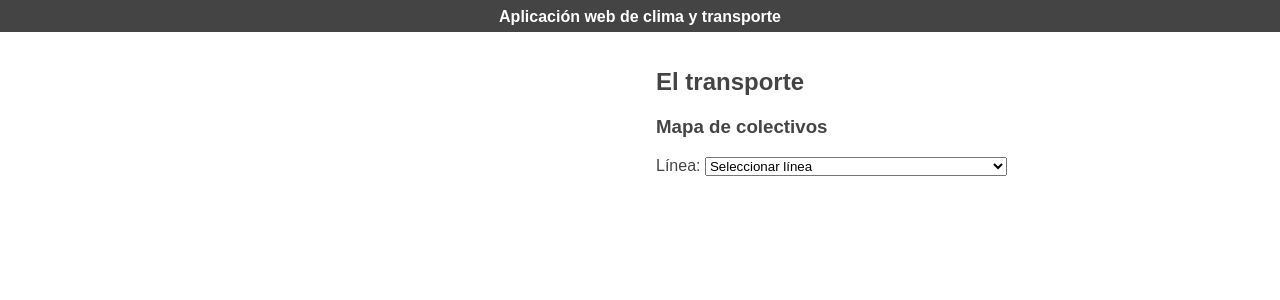
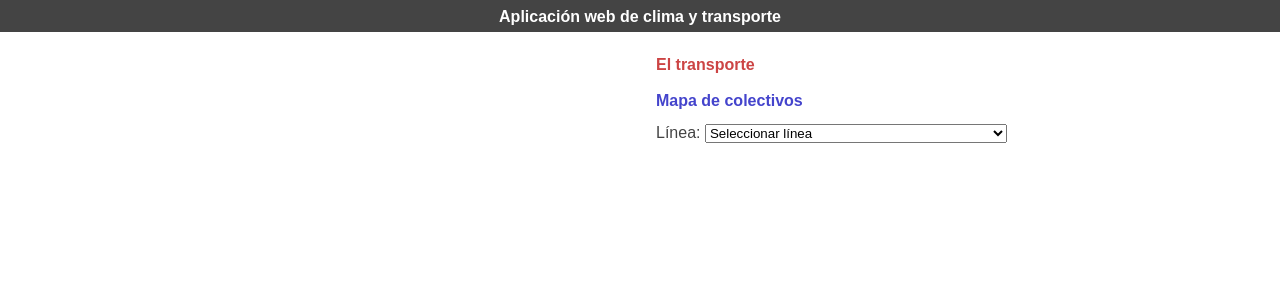
Before and after one commit to maumaco/practico-api, a React (Create React App) app: page / in a window 1280 px wide. Shown: the top 300 px of the page. Built offline with nearby package versions, Linux system fonts and the light colour scheme; the HTML template or start-up script is replaced by a standard one.

Commit message:
Se agrega el estilo básico del componente TransportDashboard

```diff
--- a/src/App.js
+++ b/src/App.js
@@ -29,7 +29,7 @@ export default function App() {
           */}
         </section>
 
-        <section>
+        <section id="transport-dashboard">
           <TransportDashboard
             title={TRANSPORT_DASHBOARD_HEADING}
           />
--- a/src/components/BusMap.js
+++ b/src/components/BusMap.js
@@ -21,16 +21,16 @@ export default function BusMap({ title }) {
   }
 
   return (
-    <article>
+    <article id="bus-map">
       <h3>{title}</h3>
 
-      <p>
-        <label htmlFor="bus-lines">Línea</label>
+      <p id="bus-lines">
+        <label htmlFor="bus-line">Línea</label>
 
         {': '}
 
         <select
-          id="bus-lines"
+          id="bus-line"
           value={busLine}
           onChange={handleChange}
         >
--- a/src/index.css
+++ b/src/index.css
@@ -300,3 +300,44 @@ section {
   text-align: right;
   width: 40%;
 }
+
+
+/* Transport dashboard */
+
+#transport-dashboard h2 {
+  box-sizing: border-box;
+  color: #c44;
+  font-size: 1em;
+  height: 2em;
+  margin: 0;
+  padding: 0.5em 0;
+}
+
+
+/* Bus map */
+
+#bus-map {
+  height: calc(100% - 2em);
+}
+
+
+/* Bus map heading */
+
+#bus-map h3 {
+  box-sizing: border-box;
+  color: #44c;
+  font-size: 1em;
+  height: 2.5em;
+  margin: 0;
+  padding: 0.75em 0;
+}
+
+
+/* Bus lines */
+
+#bus-lines {
+  box-sizing: border-box;
+  height: 2.25em;
+  margin: 0;
+  padding: 0.25em 0 1em;
+}
```
